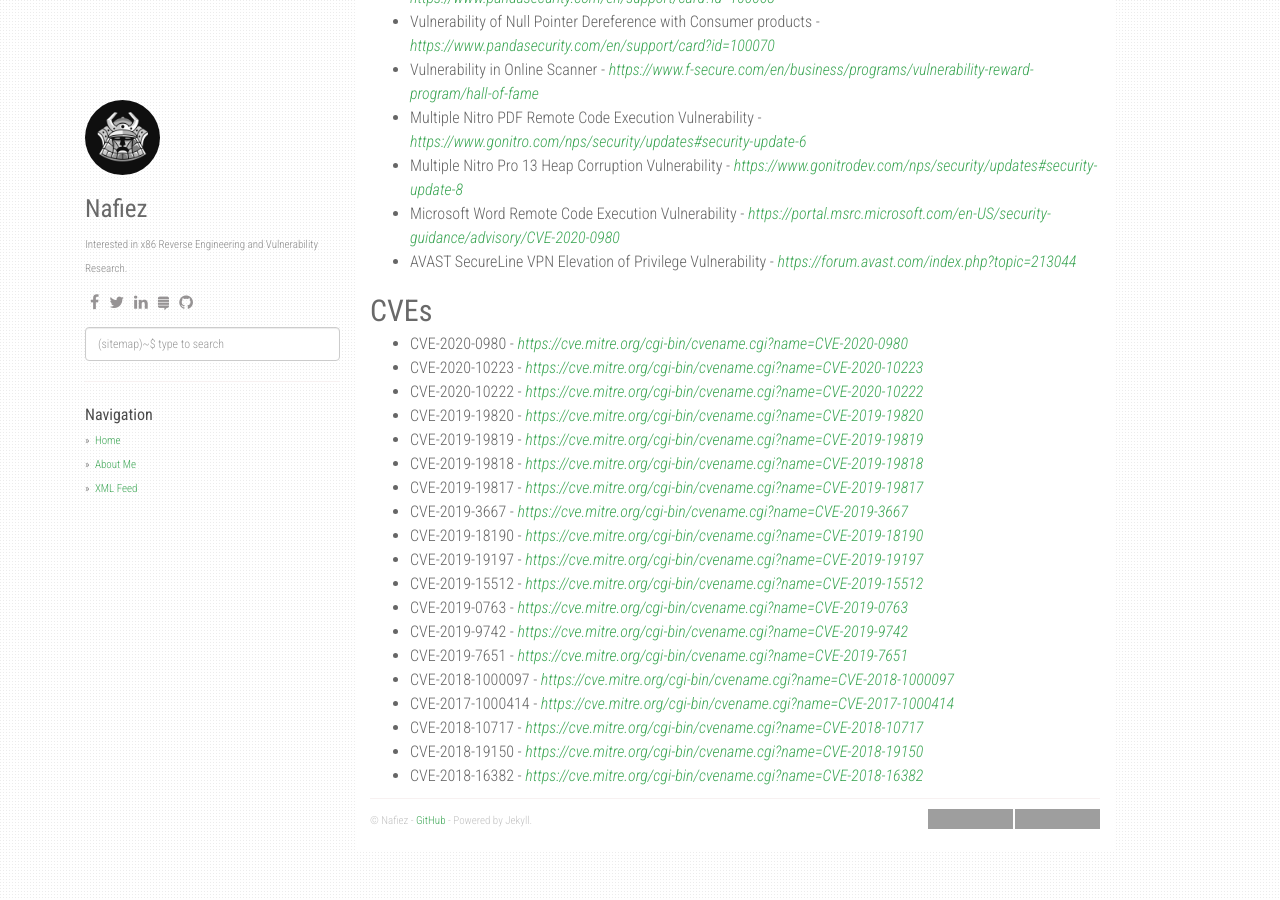
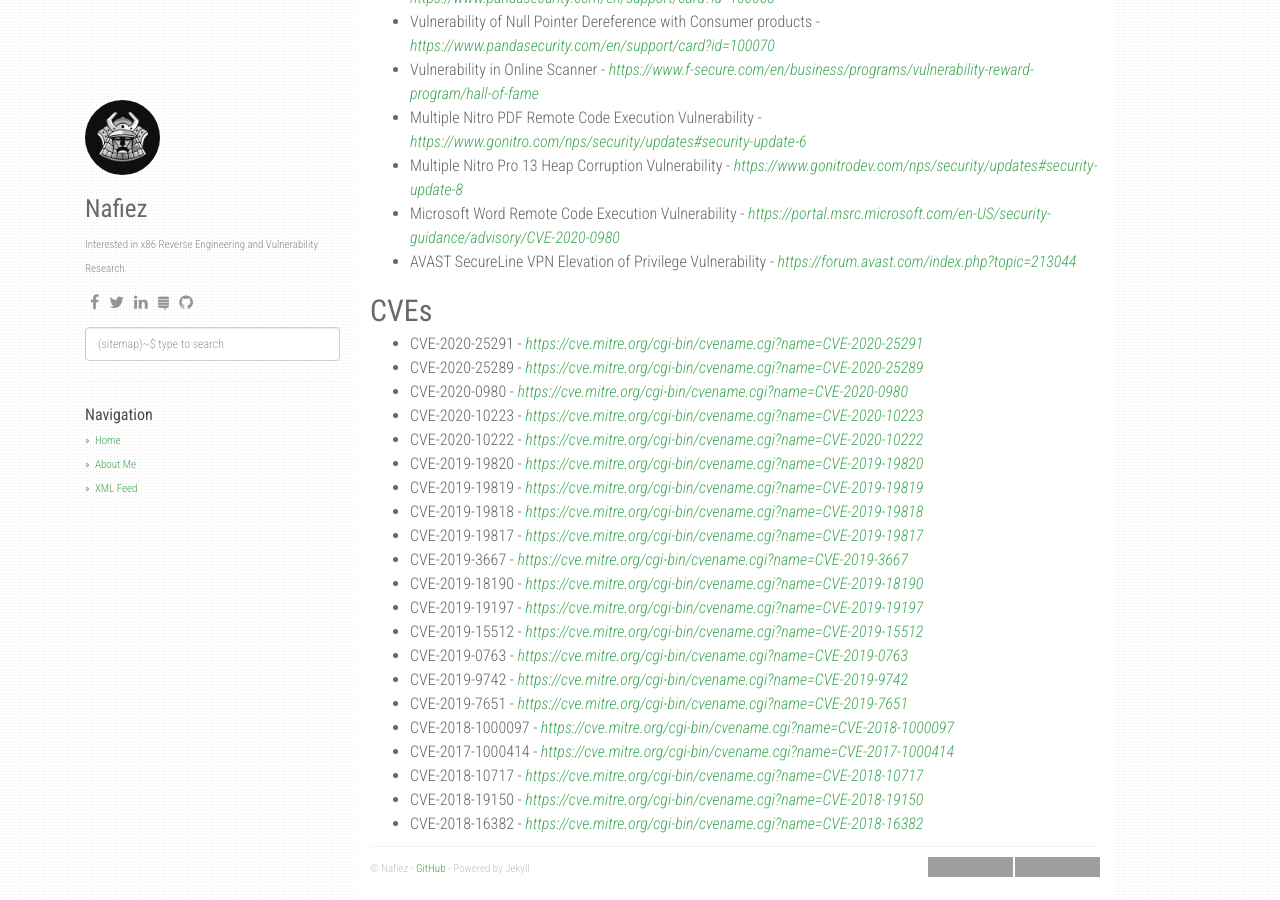
Before and after one commit to FazliMolaJan/nafiez.github.io, a Jekyll site: the page built from about.md, in a window 1280 px wide and 900 px high, scrolled down 816 px. Built offline with Jekyll 4.4.1, drawn with Linux system fonts in a browser that asks for light colours; nearby versions of some CDN libraries; grey boxes are pictures that could not be loaded.

Commit message:
Update about.md

```diff
--- a/about.md
+++ b/about.md
@@ -39,6 +39,8 @@ Acknowledgements
 
 CVEs
 ---
+- CVE-2020-25291 - [_https://cve.mitre.org/cgi-bin/cvename.cgi?name=CVE-2020-25291_](https://cve.mitre.org/cgi-bin/cvename.cgi?name=CVE-2020-25291)
+- CVE-2020-25289 - [_https://cve.mitre.org/cgi-bin/cvename.cgi?name=CVE-2020-25289_](https://cve.mitre.org/cgi-bin/cvename.cgi?name=CVE-2020-25289)
 - CVE-2020-0980 - [_https://cve.mitre.org/cgi-bin/cvename.cgi?name=CVE-2020-0980_](https://cve.mitre.org/cgi-bin/cvename.cgi?name=CVE-2020-0980)
 - CVE-2020-10223 - [_https://cve.mitre.org/cgi-bin/cvename.cgi?name=CVE-2020-10223_](https://cve.mitre.org/cgi-bin/cvename.cgi?name=CVE-2020-10223)
 - CVE-2020-10222 - [_https://cve.mitre.org/cgi-bin/cvename.cgi?name=CVE-2020-10222_](https://cve.mitre.org/cgi-bin/cvename.cgi?name=CVE-2020-10222)
```
